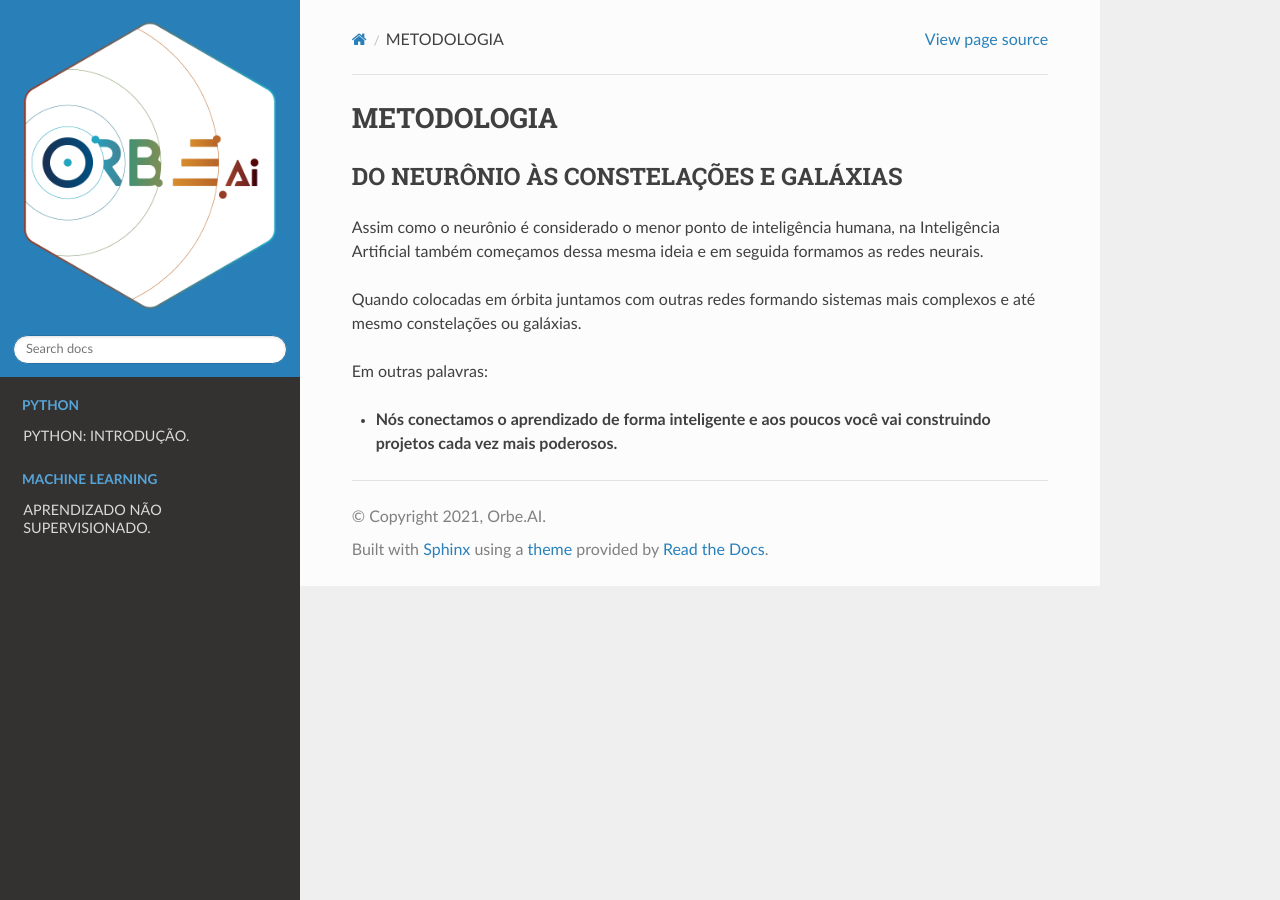
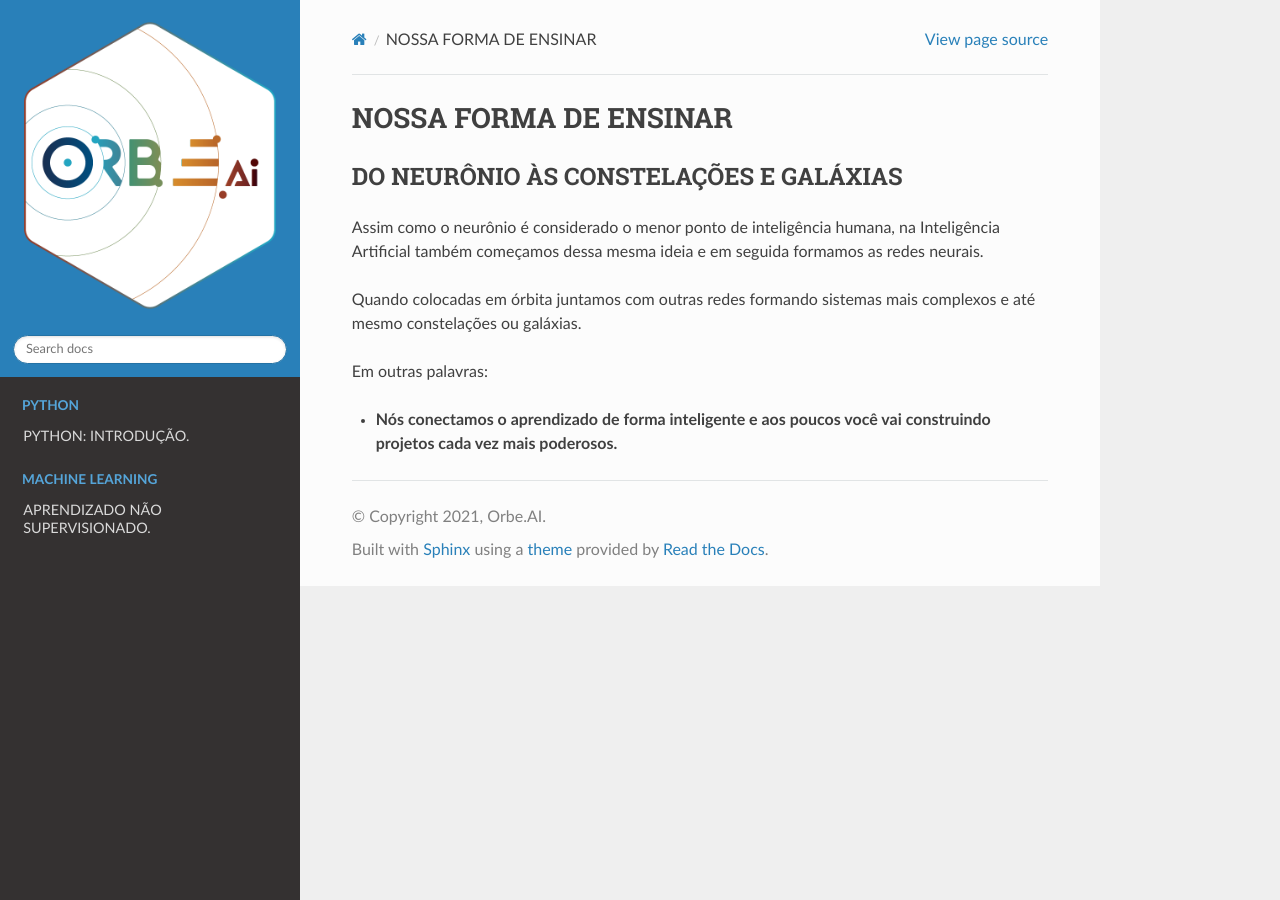
Before and after one commit to OrbeAI/rtd-python, a Sphinx documentation site: the page built from docs/source/metologia.rst, in a window 1280 px wide. Built offline with Sphinx 7.4.7 and the Read the Docs theme 2.0.0, drawn with Linux system fonts in a browser that asks for light colours; pages that are not in the unit, such as notebooks, are missing from menus.

Commit message:
Update metologia.rst

```diff
--- a/docs/source/metologia.rst
+++ b/docs/source/metologia.rst
@@ -1,4 +1,4 @@
-METODOLOGIA
+NOSSA FORMA DE ENSINAR
 ===========
 
 DO NEURÔNIO ÀS CONSTELAÇÕES E GALÁXIAS
```
